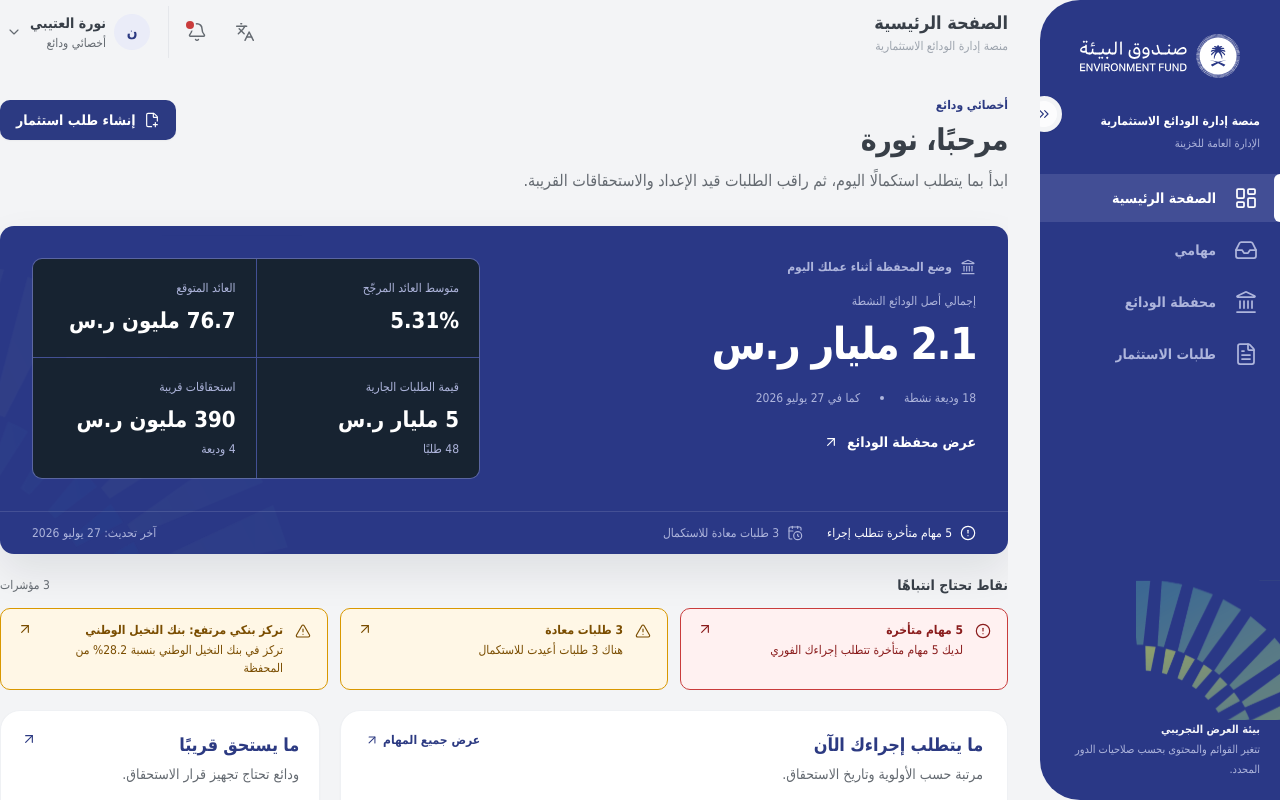
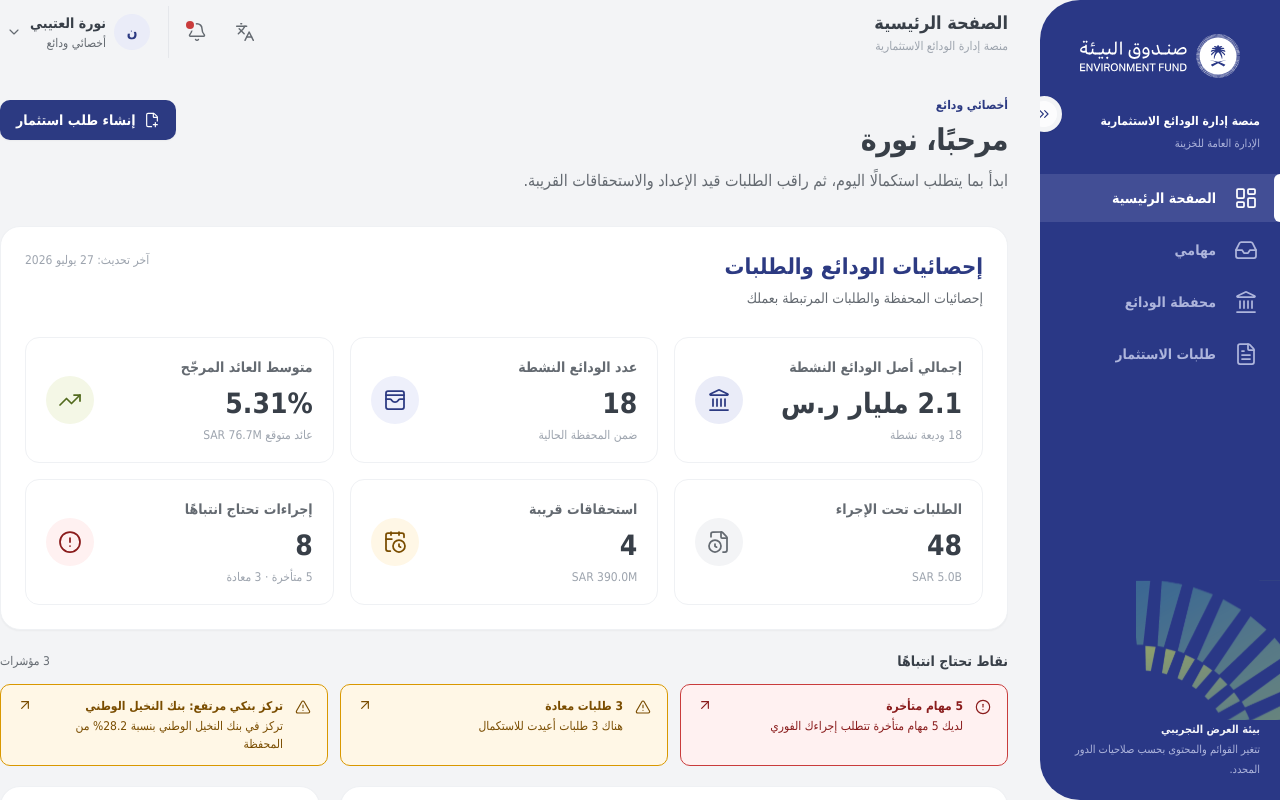
Before and after one commit to faenazi/ef-Deposit-management-prototype, a React (Vite) app in the folder src/: page / in a window 1280 px wide. Shown: the top 800 px of the page. Built offline with nearby package versions, Linux system fonts and the light colour scheme.

Commit message:
style: rebuild dashboard statistics in EF Figma composition

```diff
--- a/src/src/features/dashboard/ExecutiveSummary.tsx
+++ b/src/src/features/dashboard/ExecutiveSummary.tsx
@@ -1,124 +1,135 @@
-import { ArrowUpLeft, CalendarClock, CircleAlert, Landmark } from 'lucide-react'
-import { Link } from 'react-router'
+import {
+  CalendarClock,
+  CircleAlert,
+  FileClock,
+  Landmark,
+  TrendingUp,
+  WalletCards,
+} from 'lucide-react'
 
-import { BrandPattern } from '@/components/brand/BrandPattern'
 import { FinancialValue } from '@/components/ui/FinancialValue'
 import { Icon } from '@/components/ui/Icon'
 import { formatDate } from '@/lib/format'
 import type { DashboardSummary } from '@/services/dashboard-service'
 
 const summaryLabel: Record<DashboardSummary['roleId'], string> = {
-  'deposit-specialist': 'وضع المحفظة أثناء عملك اليوم',
+  'deposit-specialist': 'إحصائيات المحفظة والطلبات المرتبطة بعملك',
   'treasury-general-manager': 'الموقف المالي والقرارات المعلقة',
   'investment-treasury-executive': 'الموجز التنفيذي للمحفظة',
-  'investment-support': 'المحفظة المرتبطة بالمراجعات التشغيلية',
+  'investment-support': 'المحفظة والمراجعات التشغيلية',
   'finance-reviewer': 'القيمة المالية قيد الإجراء',
   'accounting-executor': 'المحفظة وعمليات التنفيذ',
-  'system-admin': 'ملخص بيانات المنصة',
-  'read-only-user': 'الموجز المالي',
+  'system-admin': 'ملخص بيانات المنصة التجريبية',
+  'read-only-user': 'الموجز المالي للمحفظة',
 }
 
 export function ExecutiveSummary({ summary }: { summary: DashboardSummary }) {
+  const attentionCount = summary.overdueTasks + summary.returnedRequests
+
   return (
     <section
       aria-labelledby="portfolio-summary-title"
-      className="relative overflow-hidden rounded-lg bg-sidebar-surface text-white shadow-shell"
+      className="overflow-hidden rounded-xl border border-divider-soft bg-surface shadow-xs"
     >
-      <BrandPattern
-        asset="pattern-primary"
-        placement="bottom-end"
-        opacity="soft"
-        scale="hero"
-        className="max-w-[24rem]"
-      />
-
-      <div className="relative grid gap-7 p-5 sm:p-7 lg:grid-cols-[minmax(0,1.15fr)_minmax(28rem,0.85fr)] lg:p-8">
+      <div className="flex flex-wrap items-start justify-between gap-3 px-5 pb-2 pt-5 md:px-6 md:pt-6">
         <div>
-          <div className="flex items-center gap-2 text-small font-semibold text-sidebar-text">
-            <Icon icon={Landmark} size="sm" />
-            {summaryLabel[summary.roleId]}
+          <h2 id="portfolio-summary-title" className="text-h2 font-bold text-action-primary">
+            إحصائيات الودائع والطلبات
+          </h2>
+          <p className="mt-1 text-body text-text-secondary">{summaryLabel[summary.roleId]}</p>
         </div>
-          <h2 id="portfolio-summary-title" className="mt-4 text-small font-medium text-sidebar-text">
-            إجمالي أصل الودائع النشطة
-          </h2>
-          <p className="ef-financial mt-1 text-[2.25rem] font-bold leading-[1.35] tracking-[-0.035em] sm:text-[2.75rem]">
-            <FinancialValue value={summary.activeBanks.totalValue} kind="currency-compact" />
-          </p>
-          <div className="mt-4 flex flex-wrap items-center gap-x-5 gap-y-2 text-small text-sidebar-text">
-            <span>{summary.activeBanks.count} وديعة نشطة</span>
-            <span aria-hidden="true" className="size-1 rounded-full bg-sidebar-text" />
-            <span>
-              كما في <FinancialValue value={summary.referenceDate} kind="date" />
-            </span>
-          </div>
-          <Link
-            to="/deposits"
-            className="mt-6 inline-flex items-center gap-2 text-body font-semibold text-white underline-offset-4 hover:underline"
-          >
-            عرض محفظة الودائع
-            <Icon icon={ArrowUpLeft} size="sm" mirrorInRtl />
-          </Link>
+        <p className="text-small text-text-muted">آخر تحديث: {formatDate(summary.referenceDate)}</p>
       </div>
 
-        <div className="grid grid-cols-2 gap-px overflow-hidden rounded-md border border-sidebar-border bg-sidebar-border">
+      <div className="grid gap-4 p-5 md:grid-cols-2 md:px-6 md:pb-6 lg:grid-cols-3">
         <SummaryMetric
+          icon={Landmark}
+          label="إجمالي أصل الودائع النشطة"
+          value={<FinancialValue value={summary.activeBanks.totalValue} kind="currency-compact" />}
+          context={`${summary.activeBanks.count} وديعة نشطة`}
+          tone="primary"
+        />
+        <SummaryMetric
+          icon={WalletCards}
+          label="عدد الودائع النشطة"
+          value={summary.activeBanks.count}
+          context="ضمن المحفظة الحالية"
+          tone="blue"
+        />
+        <SummaryMetric
+          icon={TrendingUp}
           label="متوسط العائد المرجّح"
           value={<FinancialValue value={summary.weightedAverageReturn} kind="percent" />}
+          context={`عائد متوقع ${formatCompactInline(summary.totalExpectedReturn)}`}
+          tone="success"
         />
         <SummaryMetric
-            label="العائد المتوقع"
-            value={<FinancialValue value={summary.totalExpectedReturn} kind="currency-compact" />}
+          icon={FileClock}
+          label="الطلبات تحت الإجراء"
+          value={summary.pendingRequests.count}
+          context={formatCompactInline(summary.pendingRequests.value)}
+          tone="neutral"
         />
         <SummaryMetric
-            label="قيمة الطلبات الجارية"
-            value={<FinancialValue value={summary.pendingRequests.value} kind="currency-compact" />}
-            context={`${summary.pendingRequests.count} طلبًا`}
+          icon={CalendarClock}
+          label="استحقاقات قريبة"
+          value={summary.approachingMaturity.count}
+          context={formatCompactInline(summary.approachingMaturity.value)}
+          tone="warning"
         />
         <SummaryMetric
-            label="استحقاقات قريبة"
-            value={<FinancialValue value={summary.approachingMaturity.value} kind="currency-compact" />}
-            context={`${summary.approachingMaturity.count} وديعة`}
+          icon={CircleAlert}
+          label="إجراءات تحتاج انتباهًا"
+          value={attentionCount}
+          context={`${summary.overdueTasks} متأخرة · ${summary.returnedRequests} معادة`}
+          tone="danger"
         />
       </div>
-      </div>
-
-      {(summary.overdueTasks > 0 || summary.returnedRequests > 0) && (
-        <div className="relative flex flex-wrap items-center gap-x-6 gap-y-2 border-t border-sidebar-border px-5 py-3 text-small sm:px-7 lg:px-8">
-          {summary.overdueTasks > 0 && (
-            <span className="inline-flex items-center gap-2 text-white">
-              <Icon icon={CircleAlert} size="sm" />
-              {summary.overdueTasks} مهام متأخرة تتطلب إجراء
-            </span>
-          )}
-          {summary.returnedRequests > 0 && (
-            <span className="inline-flex items-center gap-2 text-sidebar-text">
-              <Icon icon={CalendarClock} size="sm" />
-              {summary.returnedRequests} طلبات معادة للاستكمال
-            </span>
-          )}
-          <span className="ms-auto hidden text-sidebar-text md:inline">
-            آخر تحديث: {formatDate(summary.referenceDate)}
-          </span>
-        </div>
-      )}
     </section>
   )
 }
 
+const toneClass = {
+  primary: 'bg-surface-brand-soft text-action-primary',
+  blue: 'bg-info-bg text-info-text',
+  success: 'bg-success-bg text-success-text',
+  neutral: 'bg-canvas text-text-secondary',
+  warning: 'bg-warning-bg text-warning-text',
+  danger: 'bg-danger-bg text-danger-text',
+}
+
 function SummaryMetric({
+  icon,
   label,
   value,
   context,
+  tone,
 }: {
+  icon: Parameters<typeof Icon>[0]['icon']
   label: string
   value: React.ReactNode
-  context?: string
+  context: string
+  tone: keyof typeof toneClass
 }) {
   return (
-    <div className="min-w-0 bg-surface-navy-soft p-4 sm:p-5">
-      <p className="text-small font-medium text-sidebar-text">{label}</p>
-      <p className="ef-financial mt-2 break-words text-h3 font-bold text-white sm:text-h2">{value}</p>
-      {context && <p className="mt-1 text-small text-sidebar-text">{context}</p>}
+    <article className="flex min-h-[126px] items-center justify-between gap-4 rounded-lg border border-divider-soft bg-surface px-5 py-4">
+      <div className="min-w-0">
+        <p className="text-body font-semibold text-text-secondary">{label}</p>
+        <p className="ef-financial mt-2 text-[28px] font-bold leading-9 text-text-primary">{value}</p>
+        <p className="mt-1 truncate text-small text-text-muted">{context}</p>
       </div>
+      <span className={`flex size-12 shrink-0 items-center justify-center rounded-full ${toneClass[tone]}`}>
+        <Icon icon={icon} size="lg" />
+      </span>
+    </article>
   )
 }
+
+function formatCompactInline(value: number) {
+  return new Intl.NumberFormat('en-US', {
+    style: 'currency',
+    currency: 'SAR',
+    notation: 'compact',
+    maximumFractionDigits: 1,
+  }).format(value)
+}
```
Lines whose indentation alone changed are shown as unchanged.
